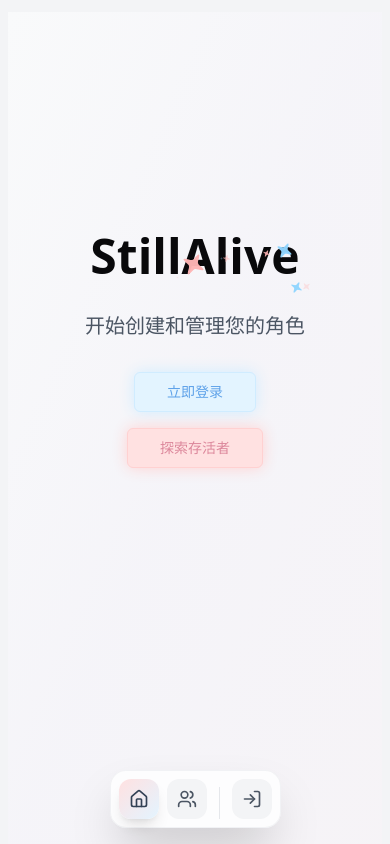
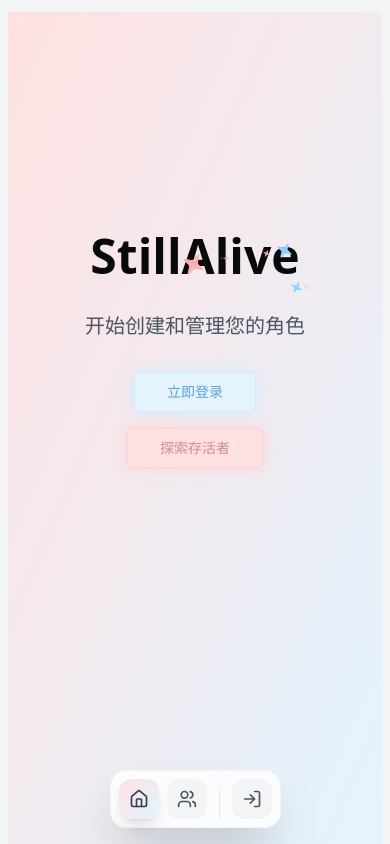
Before and after one commit to Yao-lin101/StillAlive-Frontend, a React (Vite) app: page / in a window 390 px wide. Built offline with nearby package versions, Linux system fonts and the light colour scheme; no server answers.

Commit message:
style: remove width constraints and restore pastel theme - SurvivorsPage: Remove max-w-6xl, use full width layout with responsive padding - Header: Use semi-transparent background (white/40) for better blend - DockNav: Restore #FFE1E1 to #E3F4FF background gradient

```diff
--- a/src/components/layout/DockNav.tsx
+++ b/src/components/layout/DockNav.tsx
@@ -34,7 +34,7 @@ export const DockNav: React.FC<{ children: React.ReactNode }> = ({ children }) =
     });
 
     return (
-        <div className="min-h-screen bg-gradient-to-br from-gray-50 via-purple-50/30 to-pink-50/30 dark:from-gray-900 dark:via-purple-900/10 dark:to-pink-900/10">
+        <div className="min-h-screen bg-gradient-to-br from-[#FFE1E1] to-[#E3F4FF] dark:from-gray-900 dark:to-gray-800">
             {/* 主内容区 - 添加底部 padding 防止被 Dock 遮挡 */}
             <main className="pb-32">
                 {children}
--- a/src/pages/SurvivorsPage.tsx
+++ b/src/pages/SurvivorsPage.tsx
@@ -191,8 +191,8 @@ export const SurvivorsPage: React.FC = () => {
     return (
         <div className="min-h-[calc(100vh-128px)]">
             {/* Header */}
-            <div className="sticky top-0 z-50 backdrop-blur-md bg-white/70 dark:bg-gray-900/70 border-b border-gray-200/50 dark:border-gray-800/50">
-                <div className="max-w-6xl mx-auto px-4 py-6">
+            <div className="sticky top-0 z-50 backdrop-blur-md bg-white/40 dark:bg-gray-900/40 border-b border-white/20 dark:border-gray-800/20 shadow-sm">
+                <div className="w-full px-4 md:px-8 py-6">
                     <div className="flex items-center justify-between">
                         <div>
                             <SparklesText
@@ -215,7 +215,7 @@ export const SurvivorsPage: React.FC = () => {
             </div>
 
             {/* Content */}
-            <div className="max-w-6xl mx-auto px-4 py-8">
+            <div className="w-full px-4 md:px-8 py-8">
                 {survivors.length === 0 ? (
                     <motion.div
                         initial={{ opacity: 0, y: 20 }}
```
